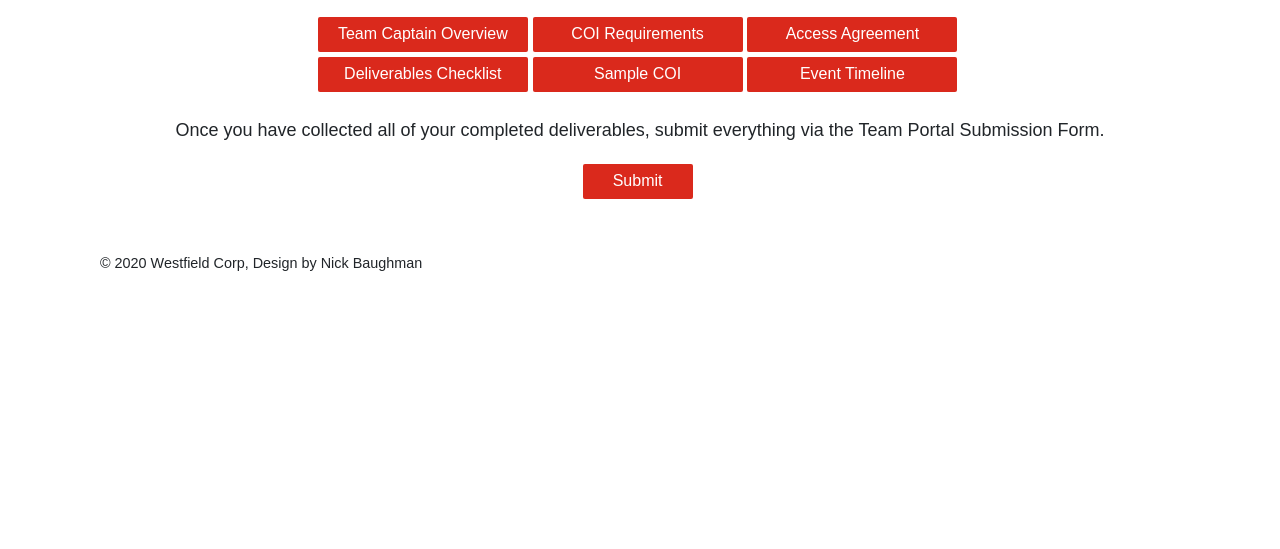
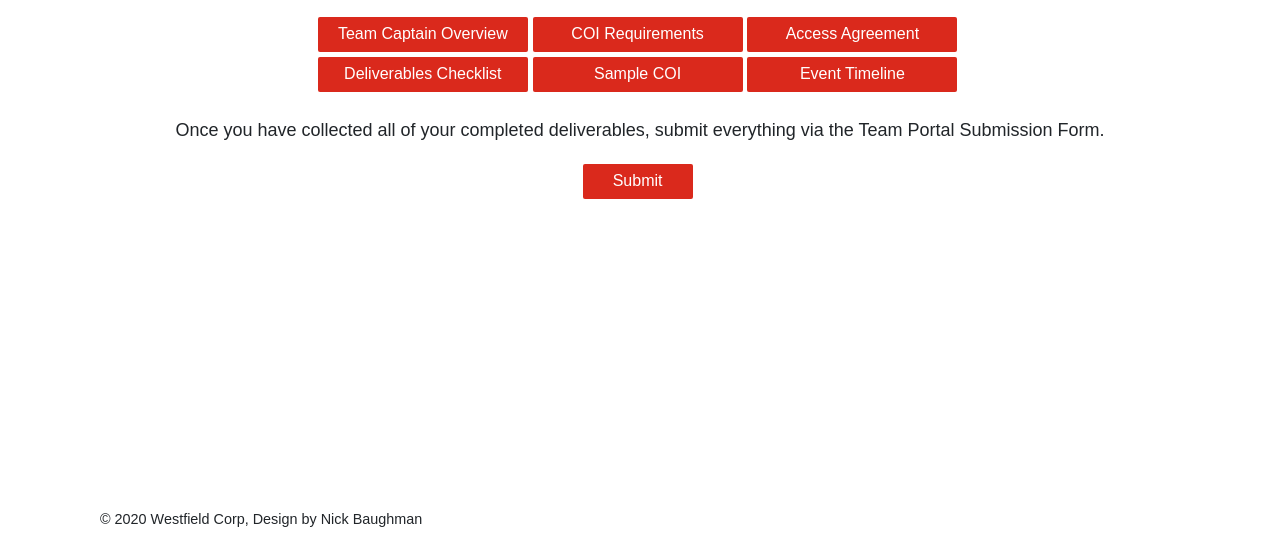
Before and after one commit to nbaugh1/can-confirm-site, a plain HTML site: page index.html in a window 1280 px wide. Shown: the part 252-801 px from the top of the page. Drawn offline with nearby package versions, Linux system fonts and the light colour scheme; a web font is replaced by a local one.

Commit message:
sticky bottom footer

```diff
--- a/main.css
+++ b/main.css
@@ -69,3 +69,11 @@ p {
   padding-right: 100px;
   font-size: large;
 }
+.footer {
+  position: absolute;
+  bottom: 0;
+  width: 100%;
+  height: 60px;
+  line-height: 60px;
+  background-color: white;
+}
```
